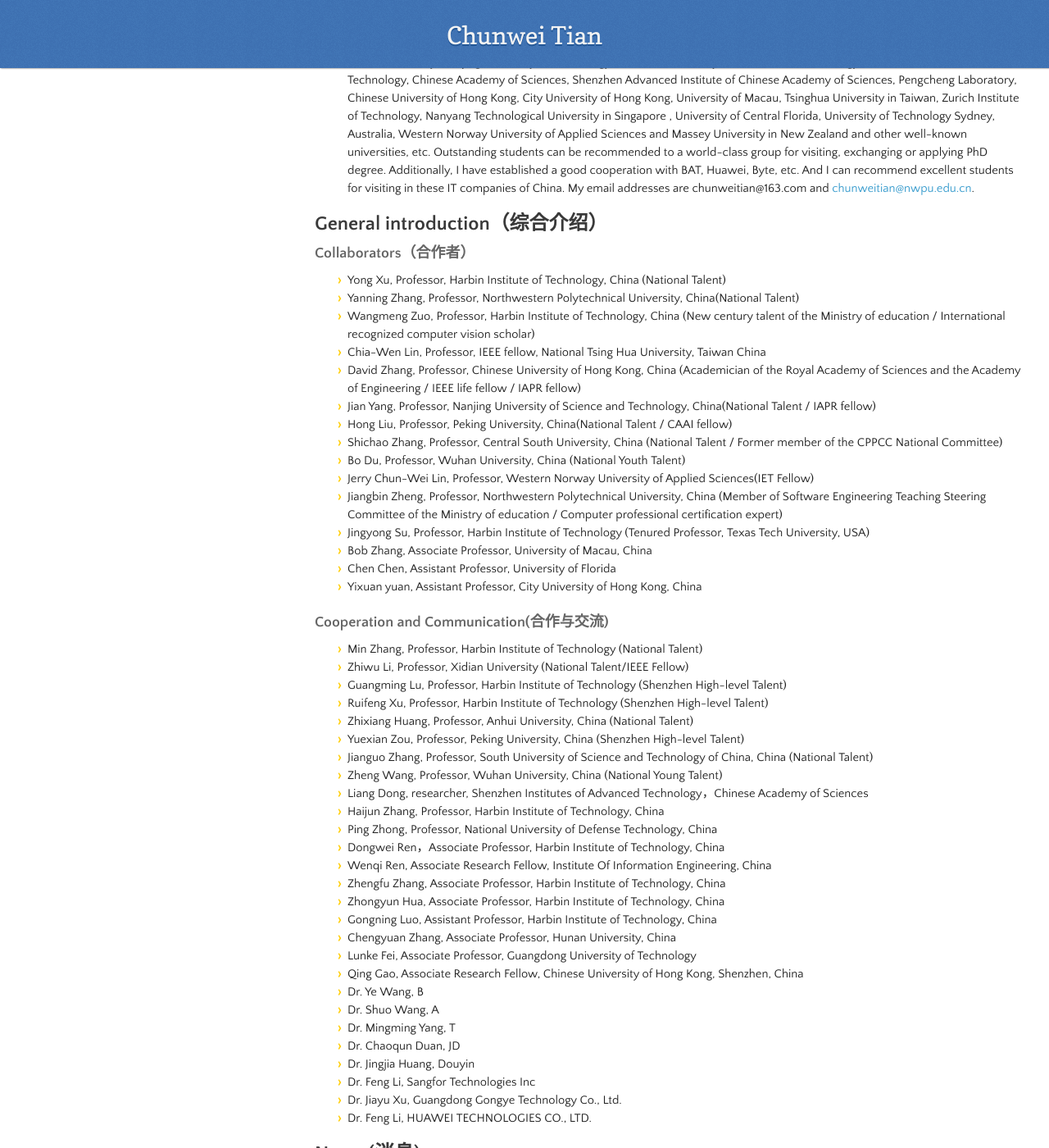
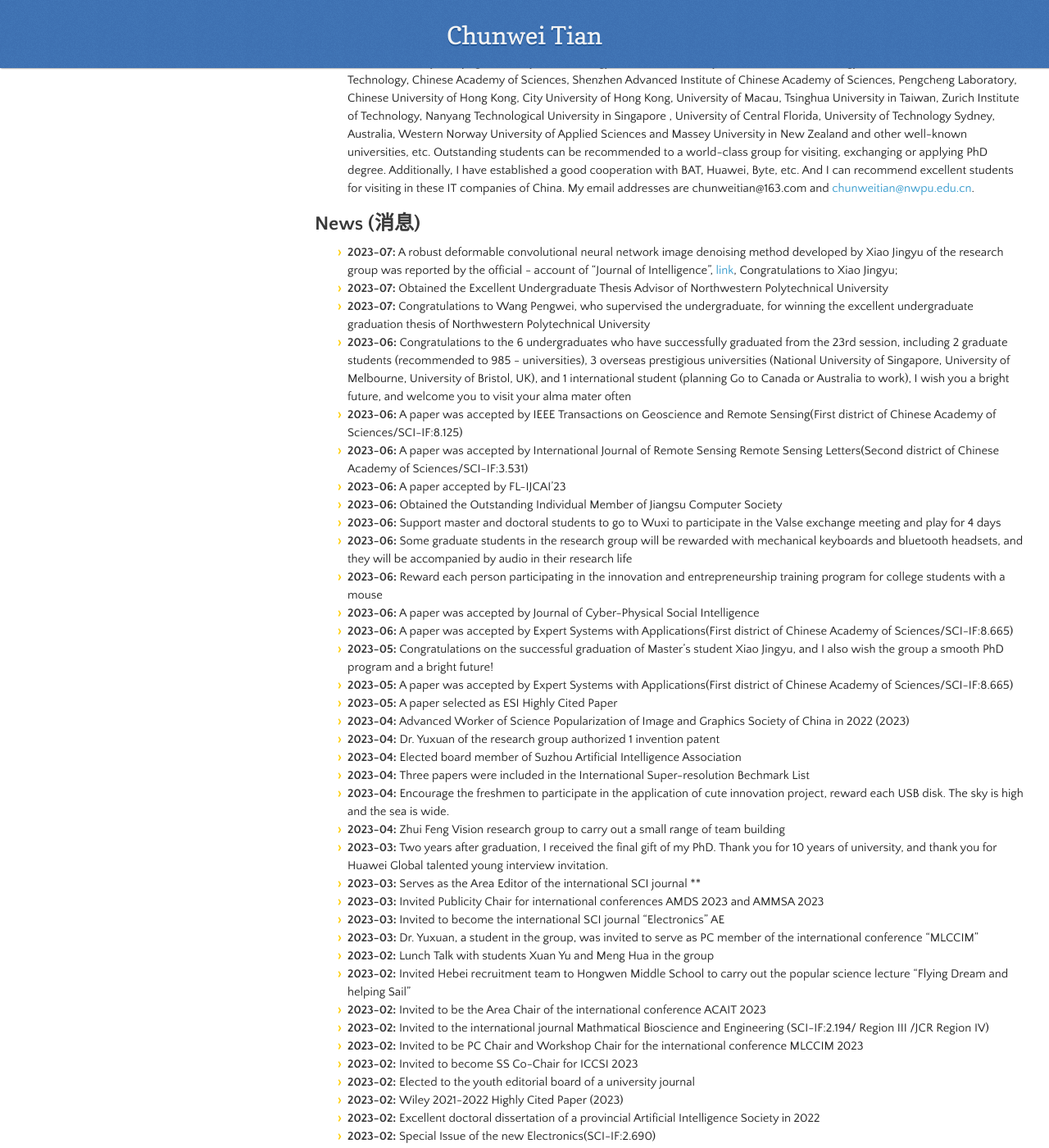
Before and after one commit to hellloxiaotian/hellloxiaotian.github.io, a Jekyll site: the page built from index.md, in a window 1280 px wide and 1400 px high, scrolled down 3614 px. Shown: the whole window at 82% size. Built offline with Jekyll 4.4.1, drawn with Linux system fonts in a browser that asks for light colours; nearby versions of some CDN libraries; our own code applies the rules of GitHub Pages for plain Markdown files; the repository's description, which GitHub fills in, is left out.

Commit message:
Update index.md

```diff
--- a/index.md
+++ b/index.md
@@ -82,56 +82,6 @@ Major Research Project:  Noise Tolerance Computing and Flexible Low-Level Vision
 
 ## Recruitment (招生)
 - Welcome to contact me for undergraduates, masters and RA students, who are interested in artificial intelligence, deep learning and image processing. I have good cooperation with Tsinghua University, Peking University, Harbin Institute of Technology, National University of Defense Technology, Wuhan University, Central South University, Dalian University of Technology, Nankai University , Hunan University, Nanjing University of Technology, Southern University of Science and Technology, Institute of Information Technology, Chinese Academy of Sciences, Shenzhen Advanced Institute of Chinese Academy of Sciences, Pengcheng Laboratory, Chinese University of Hong Kong, City University of Hong Kong, University of Macau, Tsinghua University in Taiwan, Zurich Institute of Technology, Nanyang Technological University in Singapore , University of Central Florida, University of Technology Sydney, Australia, Western Norway University of Applied Sciences and Massey University in New Zealand and other well-known universities, etc. Outstanding students can be recommended to a world-class group for visiting, exchanging or applying PhD degree. Additionally, I have established a good cooperation with BAT, Huawei, Byte, etc. And I can recommend excellent students for visiting in these IT companies of China. My email addresses are chunweitian@163.com and [chunweitian@nwpu.edu.cn](mailto:chunweitian@nwpu.edu.cn).
-
-## General introduction（综合介绍）
-
-### Collaborators（合作者）
-
-- Yong Xu, Professor, Harbin Institute of Technology, China (National Talent)
-- Yanning Zhang, Professor, Northwestern Polytechnical University, China(National Talent)
-- Wangmeng Zuo, Professor, Harbin Institute of Technology, China (New century talent of the Ministry of education / International recognized computer vision scholar)
-- Chia-Wen Lin, Professor, IEEE fellow, National Tsing Hua University, Taiwan China
-- David Zhang, Professor, Chinese University of Hong Kong, China (Academician of the Royal Academy of Sciences and the Academy of Engineering / IEEE life fellow / IAPR fellow)
-- Jian Yang, Professor, Nanjing University of Science and Technology, China(National Talent / IAPR fellow)
-- Hong Liu, Professor, Peking University, China(National Talent / CAAI fellow)
-- Shichao Zhang, Professor, Central South University, China (National Talent / Former member of the CPPCC National Committee)
-- Bo Du, Professor, Wuhan University, China (National Youth Talent)
-- Jerry Chun-Wei Lin, Professor, Western Norway University of Applied Sciences(IET Fellow)
-- Jiangbin Zheng, Professor, Northwestern Polytechnical University, China (Member of Software Engineering Teaching Steering Committee of the Ministry of education / Computer professional certification expert)
-- Jingyong Su, Professor, Harbin Institute of Technology (Tenured Professor, Texas Tech University, USA)
-- Bob Zhang, Associate Professor, University of Macau, China
-- Chen Chen, Assistant Professor, University of Florida
-- Yixuan yuan, Assistant Professor, City University of Hong Kong, China
-
-### Cooperation and Communication(合作与交流)
-
-- Min Zhang, Professor, Harbin Institute of Technology (National Talent)
-- Zhiwu Li, Professor, Xidian University (National Talent/IEEE Fellow)
-- Guangming Lu, Professor, Harbin Institute of Technology (Shenzhen High-level Talent)
-- Ruifeng Xu, Professor, Harbin Institute of Technology (Shenzhen High-level Talent)
-- Zhixiang Huang, Professor, Anhui University, China (National Talent)
-- Yuexian Zou, Professor, Peking University, China (Shenzhen High-level Talent)
-- Jianguo Zhang, Professor, South University of Science and Technology of China, China (National Talent)
-- Zheng Wang, Professor, Wuhan University, China (National Young Talent)
-- Liang Dong, researcher, Shenzhen Institutes of Advanced Technology，Chinese Academy of Sciences
-- Haijun Zhang, Professor, Harbin Institute of Technology, China
-- Ping Zhong, Professor, National University of Defense Technology, China
-- Dongwei Ren，Associate Professor, Harbin Institute of Technology, China
-- Wenqi Ren, Associate Research Fellow, Institute Of Information Engineering, China
-- Zhengfu Zhang, Associate Professor, Harbin Institute of Technology, China
-- Zhongyun Hua, Associate Professor, Harbin Institute of Technology, China
-- Gongning Luo, Assistant Professor, Harbin Institute of Technology, China
-- Chengyuan Zhang, Associate Professor, Hunan University, China
-- Lunke Fei, Associate Professor, Guangdong University of Technology
-- Qing Gao, Associate Research Fellow,  Chinese University of Hong Kong, Shenzhen, China
-- Dr. Ye Wang, B
-- Dr. Shuo Wang, A
-- Dr. Mingming Yang, T
-- Dr.  Chaoqun Duan, JD
-- Dr. Jingjia Huang, Douyin
-- Dr. Feng Li, Sangfor Technologies Inc
-- Dr. Jiayu Xu, Guangdong Gongye Technology Co., Ltd.
-- Dr. Feng Li, HUAWEI TECHNOLOGIES CO., LTD.
 
 ## News (消息)
 
```
